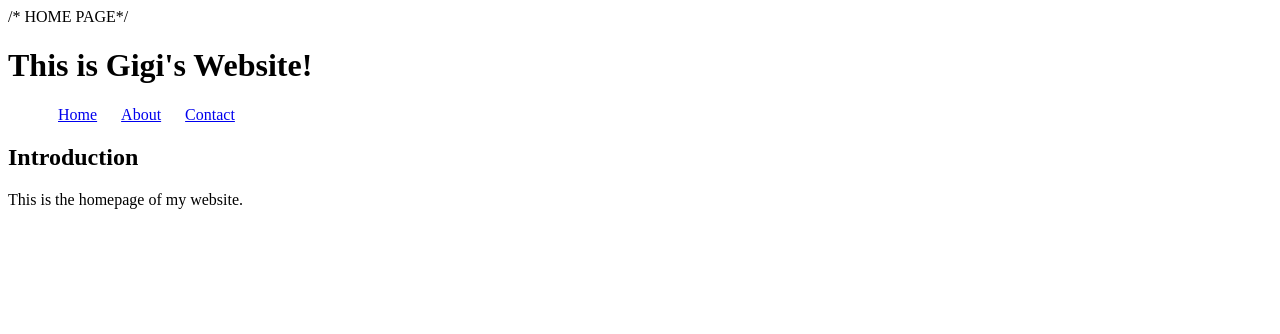
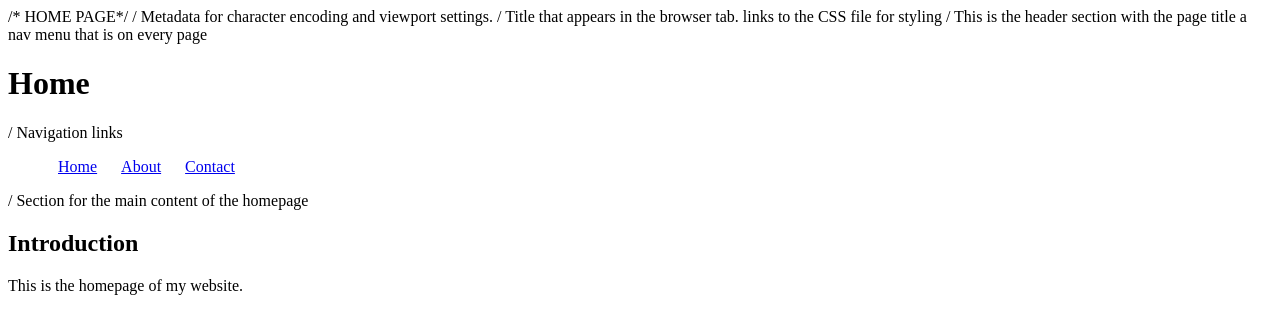
Before and after one commit to gbrow153/web-development-project-1, a plain HTML site: page index.html in a window 1280 px wide. Drawn offline with Linux system fonts and the light colour scheme.

Commit message:
Update index.html

```diff
--- a/index.html
+++ b/index.html
@@ -3,15 +3,20 @@
 
 <html lang="en">
 <head>
+    / Metadata for character encoding and viewport settings.
     <meta charset="UTF-8">
     <meta name="viewport" content="width=device-width, initial-scale=1.0">
+
+    / Title that appears in the browser tab. links to the CSS file for styling
     <title>Home</title>
     <link rel="stylesheet" href="style.css">
 </head>
 <body>
+   / This is the header section with the page title a nav menu that is on every page
     <header>
-        <h1>This is Gigi's Website!</h1>
+        <h1>Home</h1>
         <nav>
+            / Navigation links
             <ul>
                 <li><a href="index.html">Home</a></li>
                 <li><a href="about.html">About</a></li>
@@ -19,6 +24,8 @@
             </ul>
         </nav>
     </header>
+
+    / Section for the main content of the homepage
     <section>
         <h2>Introduction</h2>
         <p>This is the homepage of my website.</p>
```
